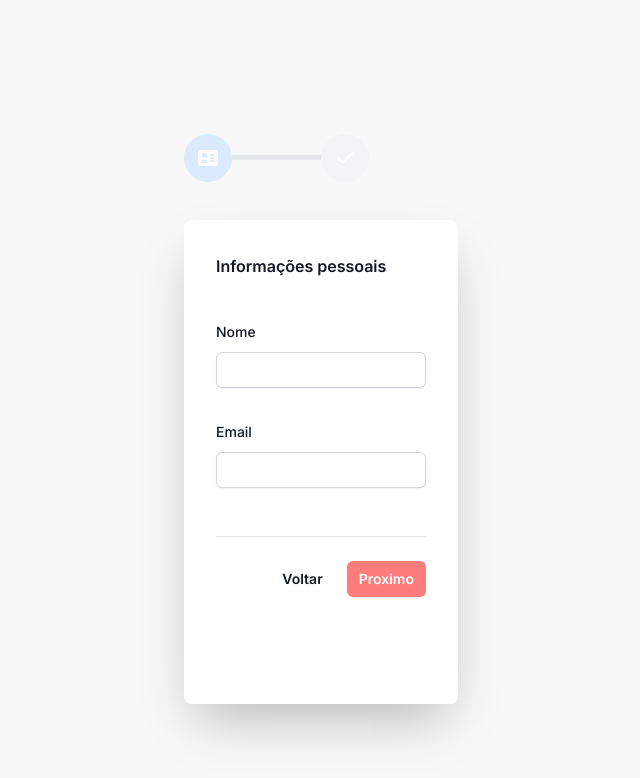
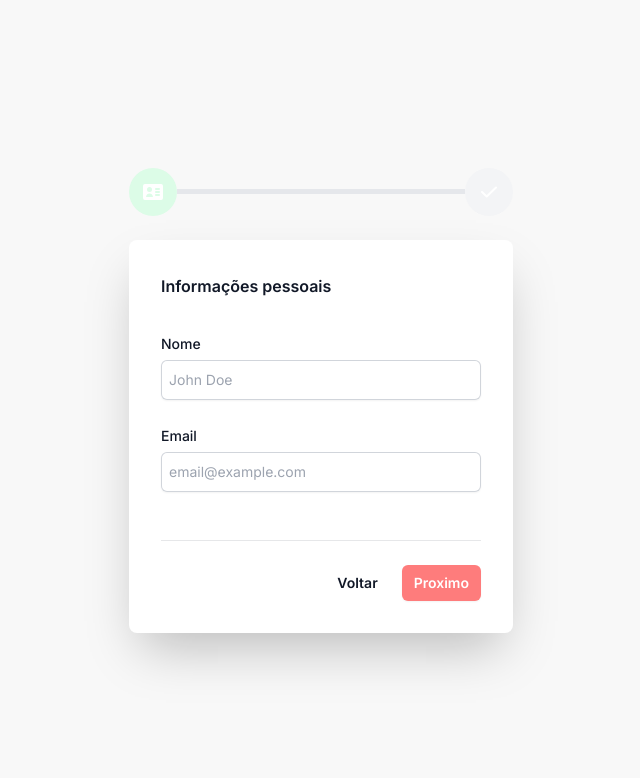
Before and after one commit to GustavoPes23/movies-ssr, a Next.js app: page /create-account in a window 1280 px wide. Shown: the top 778 px of the page, without its empty margins (319-959 px from the left). Built offline with nearby package versions, Linux system fonts and the light colour scheme.

Commit message:
Feature: Adjusting create account

```diff
--- a/app/components/header/index.tsx
+++ b/app/components/header/index.tsx
@@ -197,7 +197,17 @@ const Index: FC = () => {
                     ))}
                   </div>
                   <div className="grid grid-cols-1 divide-x divide-gray-900/5 bg-gray-50">
-                    <button
+                    <motion.button
+                      type="button"
+                      whileTap={{
+                        scale: 0.9,
+                        transition: {
+                          duration: 0.6,
+                          ease: [0, 0.71, 0.2, 1.01],
+                          type: 'spring'
+                        },
+                      }}
+                      whileHover={{ scale: 1.04 }}
                       className="flex items-center justify-center gap-x-2.5 p-3 text-sm font-semibold leading-6 text-gray-900 hover:bg-gray-100"
                       onClick={handleLogoutDesktop}
                     >
@@ -206,7 +216,7 @@ const Index: FC = () => {
                         aria-hidden="true"
                       />
                       Logout
-                    </button>
+                    </motion.button>
                   </div>
                 </PopoverPanel>
               </Transition>
--- a/app/containers/create-account/formCreateAccount.tsx
+++ b/app/containers/create-account/formCreateAccount.tsx
@@ -1,13 +1,24 @@
 "use client";
 
-import { type FC, memo, useState } from "react";
+import { type FC, memo, useState, useCallback } from "react";
+
+import { useRouter } from "next/navigation";
+
+import { useAtom } from "jotai";
 
 import { type SubmitHandler, useForm } from "react-hook-form";
+
+import Spinner from "@/app/components/spinner";
+
+import { fetchData } from "@/app/service/service";
 
 import PersonalData from "@/app/containers/create-account/personalData";
 import LoginData from "@/app/containers/create-account/loginData";
 
 import type { WizardSteps, InputsForm } from "@/app/create-account/types.d";
+import { type AlertStateProps, alertStateAtom } from "@/app/state/alertState";
+
+import type { RequestCreateAccount } from "@/app/login/types";
 
 interface FormCreateAccountProps {
   readonly wizardSteps: WizardSteps;
@@ -22,50 +33,89 @@ const FormCreateAccount: FC<FormCreateAccountProps> = ({
   handleNextStep,
   isLastStep,
 }) => {
+  const router = useRouter();
   const [isLoading, setIsLoading] = useState<boolean>(false);
+  const [_, setAlertAtom] = useAtom<AlertStateProps>(alertStateAtom);
 
   const {
     register,
     handleSubmit,
-    setValue,
+    setError,
     formState: { errors },
   } = useForm<InputsForm>();
+
+  const validatePassword = (data: InputsForm): boolean => {
+    if (data.password !== data.confirmPassword) {
+      setError("confirmPassword", {
+        type: "validate",
+        message: "Senhas não conferem",
+      });
+      return false;
+    }
+
+    return true;
+  };
+
+  const fetchLogin = useCallback(async (dataLogin: InputsForm) => {
+    return await fetchData<{ input: RequestCreateAccount }>(
+      `mutation Mutation($input: UserInputCreate) {
+        create(input: $input) {
+          id
+        }
+      }
+      `,
+      {
+        input: {
+          name: dataLogin.name,
+          email: dataLogin.email,
+          login: dataLogin.login,
+          password: dataLogin.password,
+        },
+      }
+    );
+  }, []);
+
+  const handleRedirect = useCallback(() => {
+    setTimeout(() => {
+      router.push("/login");
+    }, 600);
+  }, [router]);
 
   const onSubmit: SubmitHandler<InputsForm> = async (data) => {
     try {
       setIsLoading(true);
-      // const response = await fetchLogin(data);
 
-      // if (response?.data) {
-      //   setAuthAtom({
-      //     ...response.data.login,
-      //   });
-      // }
+      if (!validatePassword(data)) {
+        return;
+      }
 
-      // if (!!data.rememberMe) {
-      //   setLoginAtom({
-      //     login: data.login,
-      //     password: data.password,
-      //   });
-      // } else {
-      //   setLoginAtom(RESET as unknown as LoginStateProps);
-      // }
+      const response = await fetchLogin(data);
+
+      if (response?.data?.create?.id) {
+        handleRedirect();
+      }
     } catch (error) {
-      // setAlertAtom({
-      //   show: true,
-      //   message: (error as Error).message,
-      // });
+      setAlertAtom({
+        show: true,
+        message: (error as Error).message,
+      });
       console.error((error as Error).message);
     } finally {
-      setIsLoading(false);
+      setTimeout(() => {
+        setIsLoading(false);
+      }, 1000);
     }
   };
 
   return (
     <form onSubmit={handleSubmit(onSubmit)}>
-      {wizardSteps.previous === 0 && <PersonalData />}
+      {wizardSteps.previous === 0 && (
+        <PersonalData register={register} errors={errors} />
+      )}
 
-      {wizardSteps.previous === 1 && <LoginData />}
+      {wizardSteps.previous === 1 && (
+        <LoginData register={register} errors={errors} />
+      )}
 
       <div className="mt-6 flex items-center justify-end gap-x-6">
         <button
@@ -80,11 +130,15 @@ const FormCreateAccount: FC<FormCreateAccountProps> = ({
           disabled={isLoading}
           className="rounded-md px-3 py-2 text-sm font-semibold text-white shadow-sm button-primary"
         >
-          {isLastStep()
-            ? isLoading
-              ? "Carregando..."
-              : "Criar conta"
-            : "Proximo"}
+          {isLastStep() ? (
+            isLoading ? (
+              <Spinner width={5} height={5} />
+            ) : (
+              "Criar conta"
+            )
+          ) : (
+            "Proximo"
+          )}
         </button>
       </div>
     </form>
--- a/app/containers/create-account/loginData.tsx
+++ b/app/containers/create-account/loginData.tsx
@@ -1,28 +1,38 @@
 import { type FC, memo } from "react";
 
-const LoginData: FC = () => {
+import type { UseFormRegister, FieldErrors } from "react-hook-form";
+
+import type { InputsForm } from "@/app/create-account/types";
+
+interface LoginDataProps {
+  register: UseFormRegister<InputsForm>;
+  errors: FieldErrors<InputsForm>;
+}
+
+const LoginData: FC<LoginDataProps> = ({ register, errors }) => {
   return (
     <div className="border-b border-gray-900/10 pb-12">
       <h2 className="text-base font-semibold leading-7 text-gray-900">
         Informações de acesso
       </h2>
-
-      <div className="mt-10 grid grid-cols-1 gap-x-6 gap-y-8 sm:grid-cols-6">
+      <div className="mt-8 grid grid-cols-1 gap-x-4 gap-y-8 sm:grid-cols-6">
         <div className="sm:col-span-6">
           <label
-            htmlFor="first-name"
+            htmlFor="login"
             className="block text-sm font-medium leading-6 text-gray-900"
           >
             Login
           </label>
-          <div className="mt-2">
+          <div className="mt-1">
             <input
               type="text"
-              name="first-name"
-              id="first-name"
+              id="login"
+              placeholder="john.doe"
               autoComplete="given-name"
-              className="block w-full rounded-md border-0 py-1.5 text-gray-900 shadow-sm ring-1 ring-inset ring-gray-300 placeholder:text-gray-400 focus:ring-2 focus:ring-inset focus:ring-indigo-600 sm:text-sm sm:leading-6"
+              className="block w-full rounded-md border-0 p-2 text-gray-900 shadow-sm ring-1 ring-inset ring-gray-300 placeholder:text-gray-400 focus:ring-2 focus:ring-inset focus:ring-indigo-600 sm:text-sm sm:leading-6"
+              {...register("login", { required: true })}
             />
+            {errors.login && <span>{errors.login.message}</span>}
           </div>
         </div>
 
@@ -33,14 +43,16 @@ const LoginData: FC = () => {
           >
             Senha
           </label>
-          <div className="mt-2">
+          <div className="mt-1">
             <input
               id="password"
-              name="password"
               type="password"
               autoComplete="password"
-              className="block w-full rounded-md border-0 py-1.5 text-gray-900 shadow-sm ring-1 ring-inset ring-gray-300 placeholder:text-gray-400 focus:ring-2 focus:ring-inset focus:ring-indigo-600 sm:text-sm sm:leading-6"
+              placeholder="••••••••"
+              className="block w-full rounded-md border-0 p-2 text-gray-900 shadow-sm ring-1 ring-inset ring-gray-300 placeholder:text-gray-400 focus:ring-2 focus:ring-inset focus:ring-indigo-600 sm:text-sm sm:leading-6"
+              {...register("password", { required: true })}
             />
+            {errors.password && <span>{errors.password.message}</span>}
           </div>
         </div>
 
@@ -51,14 +63,18 @@ const LoginData: FC = () => {
           >
             Confirmar senha
           </label>
-          <div className="mt-2">
+          <div className="mt-1">
             <input
               id="confirmPassword"
-              name="confirmPassword"
               type="password"
+              placeholder="••••••••"
               autoComplete="confirmPassword"
-              className="block w-full rounded-md border-0 py-1.5 text-gray-900 shadow-sm ring-1 ring-inset ring-gray-300 placeholder:text-gray-400 focus:ring-2 focus:ring-inset focus:ring-indigo-600 sm:text-sm sm:leading-6"
+              className="block w-full rounded-md border-0 p-2 text-gray-900 shadow-sm ring-1 ring-inset ring-gray-300 placeholder:text-gray-400 focus:ring-2 focus:ring-inset focus:ring-indigo-600 sm:text-sm sm:leading-6"
+              {...register("confirmPassword", { required: true })}
             />
+            {errors.confirmPassword && (
+              <span>{errors.confirmPassword.message}</span>
+            )}
           </div>
         </div>
       </div>
--- a/app/containers/create-account/personalData.tsx
+++ b/app/containers/create-account/personalData.tsx
@@ -1,13 +1,21 @@
 import { type FC, memo } from "react";
 
-const PersonalData: FC = () => {
+import type { UseFormRegister, FieldErrors } from "react-hook-form";
+
+import type { InputsForm } from "@/app/create-account/types";
+
+interface PersonalDataProps {
+  register: UseFormRegister<InputsForm>;
+  errors: FieldErrors<InputsForm>;
+}
+
+const PersonalData: FC<PersonalDataProps> = ({ register, errors }) => {
   return (
     <div className="w-full border-b border-gray-900/10 pb-12">
       <h2 className="text-base font-semibold leading-7 text-gray-900">
         Informações pessoais
       </h2>
-
-      <div className="mt-10 grid grid-cols-1 gap-x-6 gap-y-8 sm:grid-cols-6">
+      <div className="mt-8 grid grid-cols-1 gap-x-6 gap-y-6 sm:grid-cols-6">
         <div className="sm:col-span-6">
           <label
             htmlFor="first-name"
@@ -15,17 +23,20 @@ const PersonalData: FC = () => {
           >
             Nome
           </label>
-          <div className="mt-2">
+          <div className="mt-1">
             <input
               type="text"
-              name="first-name"
               id="first-name"
+              placeholder="John Doe"
               autoComplete="given-name"
-              className="block w-full rounded-md border-0 py-1.5 text-gray-900 shadow-sm ring-1 ring-inset ring-gray-300 placeholder:text-gray-400 focus:ring-2 focus:ring-inset focus:ring-indigo-600 sm:text-sm sm:leading-6"
+              className="block w-full rounded-md border-0 p-2 text-gray-900 shadow-sm ring-1 ring-inset ring-gray-300 placeholder:text-gray-400 focus:ring-2 focus:ring-inset focus:ring-indigo-600 sm:text-sm sm:leading-6"
+              {...register("name", {
+                required: true,
+              })}
             />
+            {errors.name && <span>{errors.name.message}</span>}
           </div>
         </div>
-
         <div className="sm:col-span-6">
           <label
             htmlFor="email"
@@ -33,14 +44,18 @@ const PersonalData: FC = () => {
           >
             Email
           </label>
-          <div className="mt-2">
+          <div className="mt-1">
             <input
               id="email"
-              name="email"
               type="email"
               autoComplete="email"
-              className="block w-full rounded-md border-0 py-1.5 text-gray-900 shadow-sm ring-1 ring-inset ring-gray-300 placeholder:text-gray-400 focus:ring-2 focus:ring-inset focus:ring-indigo-600 sm:text-sm sm:leading-6"
+              placeholder="email@example.com"
+              className="block w-full rounded-md border-0 p-2 text-gray-900 shadow-sm ring-1 ring-inset ring-gray-300 placeholder:text-gray-400 focus:ring-2 focus:ring-inset focus:ring-indigo-600 sm:text-sm sm:leading-6"
+              {...register("email", {
+                required: true,
+              })}
             />
+            {errors.email && <span>{errors.email.message}</span>}
           </div>
         </div>
       </div>
--- a/app/containers/create-account/stepper.tsx
+++ b/app/containers/create-account/stepper.tsx
@@ -1,3 +1,4 @@
+import { motion } from "framer-motion";
 import { type FC, memo } from "react";
 
 interface StepperProps {
@@ -6,7 +7,7 @@ interface StepperProps {
 
 function getClassName(isActive: boolean): string {
   if (isActive) {
-    return "flex items-center justify-center w-10 h-10 bg-blue-100 rounded-full lg:h-12 lg:w-12 dark:bg-blue-800 shrink-0";
+    return "flex items-center justify-center w-10 h-10 bg-green-100 rounded-full lg:h-12 lg:w-12 dark:bg-green-800 shrink-0";
   }
 
   return "flex items-center justify-center w-10 h-10 bg-gray-100 rounded-full lg:h-12 lg:w-12 dark:bg-gray-700 shrink-0";
@@ -14,8 +15,19 @@ function getClassName(isActive: boolean): string {
 
 const Stepper: FC<StepperProps> = ({ currentStep }) => {
   return (
+    <motion.div
+      animate={{ opacity: 1 }}
+      initial={{ opacity: 0 }}
+      exit={{ opacity: 0 }}
+      transition={{
+        duration: 0.5,
+        delay: 0.2
+
+      }}
+
+    >
       <ol className="flex items-center">
-      <li className="flex w-full items-center  after:content-[''] after:w-full after:h-1 after:border-b after:border-4 after:inline-block">
+        <li className="flex w-full items-center after:content-[''] after:w-full after:h-1 after:border-b after:border-4 after:inline-block">
           <span className={getClassName(currentStep === 1)}>
             <svg
               className="w-4 h-4 text-white lg:w-5 lg:h-5"
@@ -29,7 +41,7 @@ const Stepper: FC<StepperProps> = ({ currentStep }) => {
           </span>
         </li>
 
-      <li className="flex items-center w-full">
+        <li className="flex items-center">
           <span className={getClassName(currentStep === 2)}>
             <svg
               className="w-3.5 h-3.5 text-white lg:w-4 lg:h-4 "
@@ -49,6 +61,7 @@ const Stepper: FC<StepperProps> = ({ currentStep }) => {
           </span>
         </li>
       </ol>
+    </motion.div>
   );
 };
 
--- a/app/containers/login/formLogin.tsx
+++ b/app/containers/login/formLogin.tsx
@@ -116,7 +116,7 @@ const FormLogin: FC = () => {
             maxLength: 20,
           })}
         />
-        {errors.login && <span>This field is required</span>}
+        {errors.login && <span>{errors.login.message}</span>}
       </div>
       <PasswordField
         isLoading={isLoading}
@@ -125,7 +125,6 @@ const FormLogin: FC = () => {
         register={register}
         errors={errors}
       />
-
       <div className="flex items-start">
         <div className="flex items-start">
           <div className="flex items-center h-5">
--- a/app/containers/login/passwordField.tsx
+++ b/app/containers/login/passwordField.tsx
@@ -49,7 +49,7 @@ const PasswordField: FC<PasswordFieldProps> = ({
             minLength: 1,
           })}
         />
-        {errors.password && <span>This field is required</span>}
+        {errors.password && <span>{errors.password.message}</span>}
         <button
           type="button"
           onClick={() => setIsVisible(!isVisible)}
--- a/app/create-account/page.tsx
+++ b/app/create-account/page.tsx
@@ -56,10 +56,9 @@ const CreateAccount: FC = () => {
   };
 
   return (
-    <main className="flex min-h-screen justify-center align-center bg-primary md:p-24 p-8">
+    <div className="flex h-screen justify-center items-center md:p-24 p-8">
       <AnimatePresence mode="wait">
         <motion.div
-          className="w-full grid justify-center align-center"
           initial={{ opacity: 0, scale: 0.5 }}
           animate={{ opacity: 1, scale: 1 }}
           exit={{ opacity: 0, scale: 0.5 }}
@@ -69,7 +68,10 @@ const CreateAccount: FC = () => {
             ease: [0, 0.71, 0.2, 1.01],
           }}
         >
+          <div className="col-span-1 sm:col-span-1 grow mb-6">
             <Stepper currentStep={currentStep} />
+          </div>
+          <div className="col-span-1 sm:col-span-1 min-w-96">
             <div className="w-full max-w-sm p-4 bg-white rounded-lg shadow sm:p-6 md:p-8 shadow-2xl">
               <FormCreateAccount
                 wizardSteps={wizardSteps}
@@ -78,9 +80,10 @@ const CreateAccount: FC = () => {
                 isLastStep={isLastStep}
               />
             </div>
+          </div>
         </motion.div>
       </AnimatePresence>
-    </main>
+    </div>
   );
 };
 
--- a/app/login/types.d.ts
+++ b/app/login/types.d.ts
@@ -4,4 +4,11 @@ interface InputsForm {
   readonly rememberMe: boolean;
 }
 
-export { InputsForm };
+interface RequestCreateAccount {
+  readonly name: string;
+  readonly email: string;
+  readonly login: string;
+  readonly password: string;
+}
+
+export { InputsForm, RequestCreateAccount };
--- a/app/service/service.ts
+++ b/app/service/service.ts
@@ -17,7 +17,7 @@ const getErrors = (errors: Errors[]) =>
   errors.map((error) => error.message).join(", ");
 
 export const fetchData = async <T>(query: string, variables: T) => {
-  const res = await fetch("https://movies-api-psi-eosin.vercel.app/graphql", {
+  const res = await fetch("http://localhost:4000", {
     method: "POST",
     cache: "no-cache",
     headers: {
```
Lines whose indentation alone changed are shown as unchanged.
